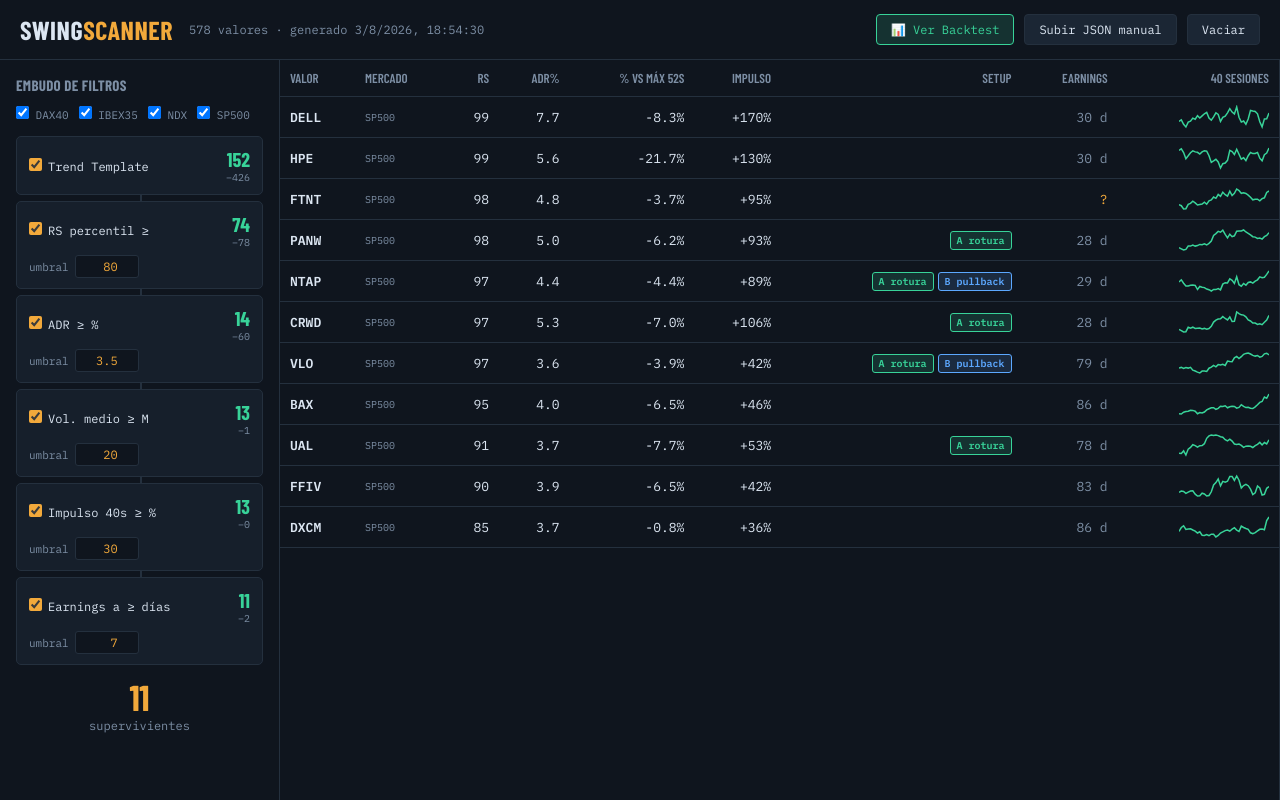
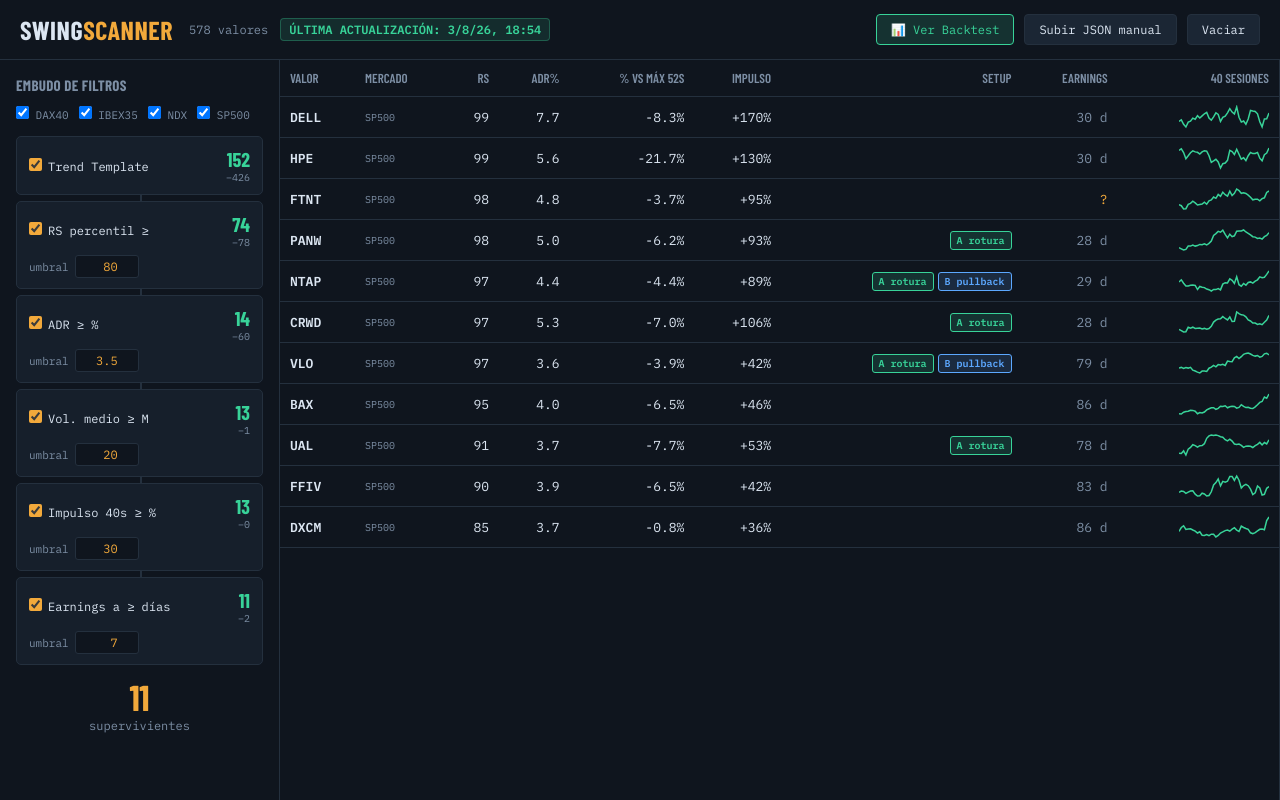
Before and after one commit to jgonzalezarona/especulador, a plain HTML site: page index.html in a window 1280 px wide. Drawn offline with nearby package versions, Linux system fonts and the light colour scheme.

Commit message:
Update index.html

```diff
--- a/index.html
+++ b/index.html
@@ -31,7 +31,17 @@
   }
   header h1{font-size:26px; font-weight:700; text-transform:uppercase}
   header h1 span{color:var(--amber)}
-  #meta{color:var(--dim); font-size:12px}
+  #meta{
+    color:var(--dim); font-size:12px; display:flex; gap:12px; align-items:center; flex-wrap:wrap;
+  }
+  .badge-last-update {
+    background: rgba(56, 211, 153, 0.12);
+    color: var(--green);
+    border: 1px solid rgba(56, 211, 153, 0.3);
+    padding: 3px 8px;
+    border-radius: 4px;
+    font-weight: 600;
+  }
   #loadWrap{margin-left:auto; display:flex; gap:10px; align-items:center}
   .btn{
     background:var(--panel2); color:var(--txt); border:1px solid var(--line);
@@ -162,7 +172,10 @@
 
 <header>
   <h1>Swing<span>Scanner</span></h1>
-  <div id="meta">Cargando swing_data.json...</div>
+  <div id="meta">
+    <span id="meta-count">Cargando swing_data.json...</span>
+    <span id="meta-update" class="badge-last-update">Buscando fecha...</span>
+  </div>
   <div id="loadWrap">
     <button class="btn btn-green" onclick="abrirModalBacktest()">📊 Ver Backtest</button>
     <input type="file" id="file" accept=".json" hidden>
@@ -337,8 +350,17 @@
 function boot(j){
   DATA = j;
   for(const m of j.markets) if(CFG.markets[m]===undefined) CFG.markets[m]=true;
-  document.getElementById("meta").textContent =
-    `${j.universe_size} valores · generado ${new Date(j.generated).toLocaleString("es-ES")}`;
+
+  document.getElementById("meta-count").textContent = `${j.universe_size} valores`;
+
+  if (j.generated) {
+    const f = new Date(j.generated);
+    const fechaTexto = f.toLocaleString("es-ES", { dateStyle: 'short', timeStyle: 'short' });
+    document.getElementById("meta-update").textContent = `ÚLTIMA ACTUALIZACIÓN: ${fechaTexto}`;
+  } else {
+    document.getElementById("meta-update").textContent = `ÚLTIMA ACTUALIZACIÓN: Reciente`;
+  }
+
   renderMarkets(); renderGates(); apply();
 }
 
```
